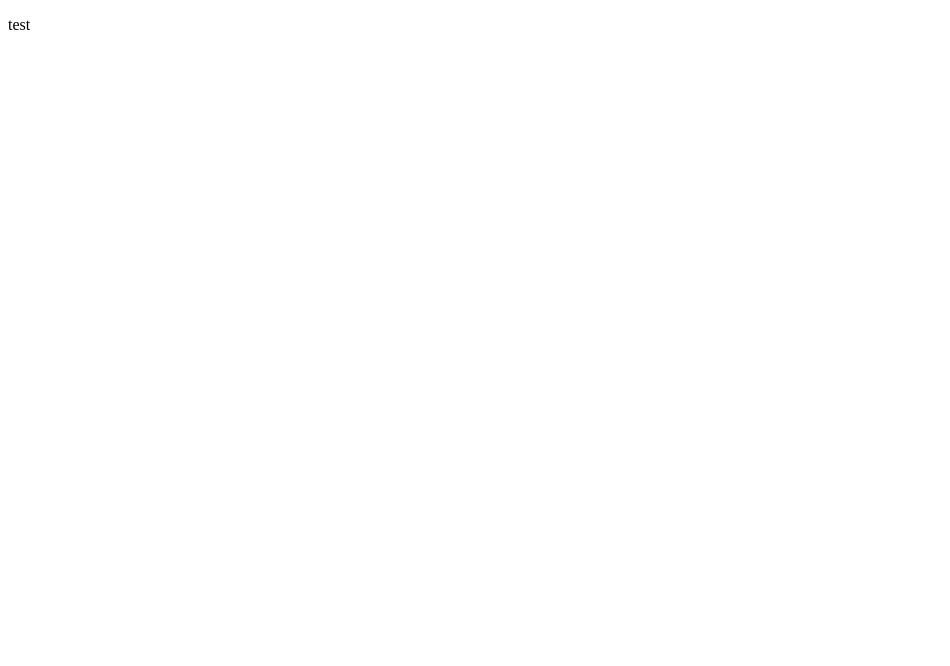
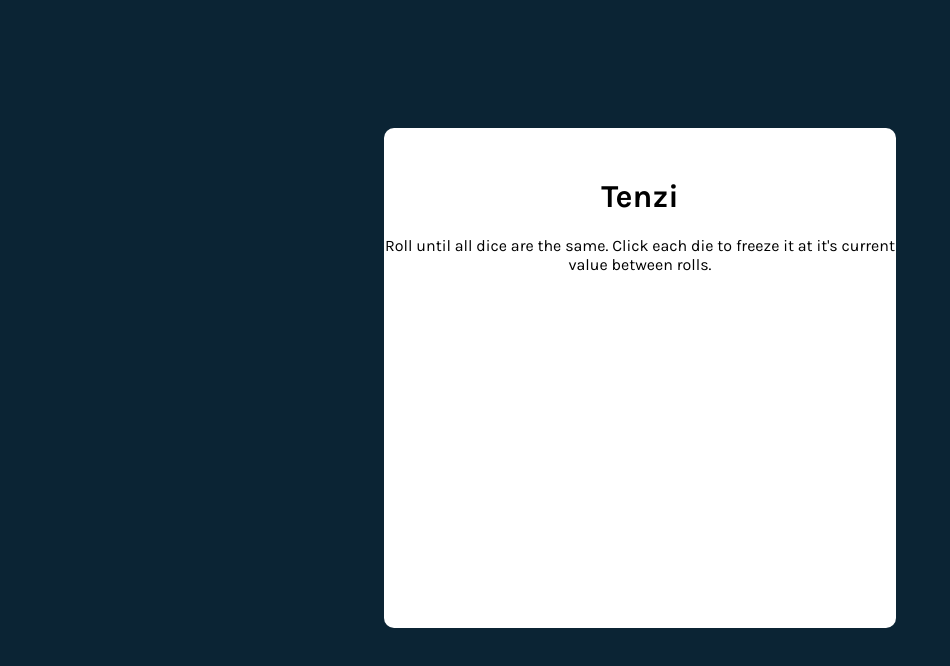
Before and after one commit to ConnorBabaCodes/Tenzi-game, a React (Vite) app: page / in a window 1280 px wide. Shown: the top 666 px of the page, without its empty margins (0-950 px from the left). Built offline with nearby package versions, Linux system fonts and the light colour scheme.

Commit message:
create Die component. need to find why it isn't rendering

```diff
--- a/index.html
+++ b/index.html
@@ -4,7 +4,10 @@
     <meta charset="UTF-8" />
     <link rel="icon" type="image/svg+xml" href="/vite.svg" />
     <meta name="viewport" content="width=device-width, initial-scale=1.0" />
-    <title>Vite + React</title>
+    <title>Tenzi</title>
+    <style>
+      @import url('https://fonts.googleapis.com/css2?family=Inter:wght@300;400;500&family=Karla:ital,wght@0,200;0,300;0,400;0,500;0,600;0,700;0,800;1,200;1,300;1,400;1,500;1,600;1,700;1,800&display=swap');
+      </style>
   </head>
   <body>
     <div id="root"></div>
--- a/src/App.jsx
+++ b/src/App.jsx
@@ -1,5 +1,6 @@
 import { useState } from 'react'
 
+import Die from './Die'
 
 
 function App() {
@@ -7,7 +8,18 @@ function App() {
 
   return (
     <div className="App">
-      <p>test</p>
+      <div className="main-container">
+        <div className="text-container">
+        <h1 className="title">Tenzi</h1>
+        <p>Roll until all dice are the same. Click each die to freeze it at it's current value between rolls.</p>
+        </div>
+        <div className="die-container">
+          <Die />
+          <Die />
+
+        </div>
+        <div className="button-container"></div>
+      </div>
     </div>
   )
 }
--- /dev/null
+++ b/src/Die.jsx
@@ -0,0 +1,8 @@
+import React from 'react'
+
+export default function Die() {
+
+    <div className="test">
+        <h1>test</h1>
+    </div>
+}
--- a/src/index.css
+++ b/src/index.css
@@ -0,0 +1,28 @@
+* {
+    box-sizing: border-box;
+    font-family: karla, sans-serif;
+}
+
+body {
+    margin: 0;
+    background-color: #0B2434
+}
+
+.main-container {
+    background-color: white;
+    width: 40%;
+    height: 500px;
+    margin: auto;
+    margin-top:  10%;
+    text-align: center;
+    border-radius: 10px;
+}
+
+.title {
+    padding-top: 50px;
+}
+
+.test {
+    width: 20px;
+    background-color: yellow;
+}
```
